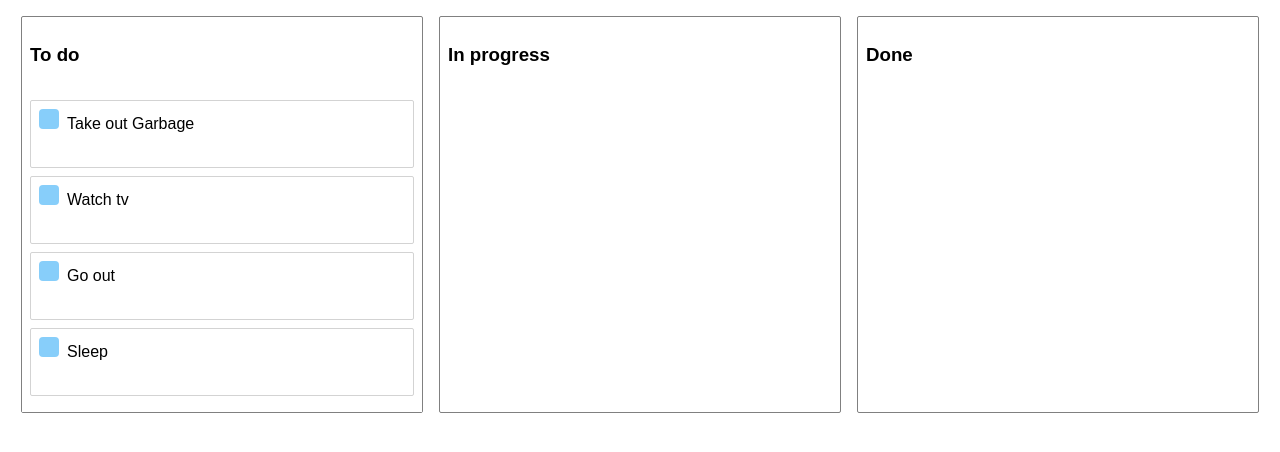
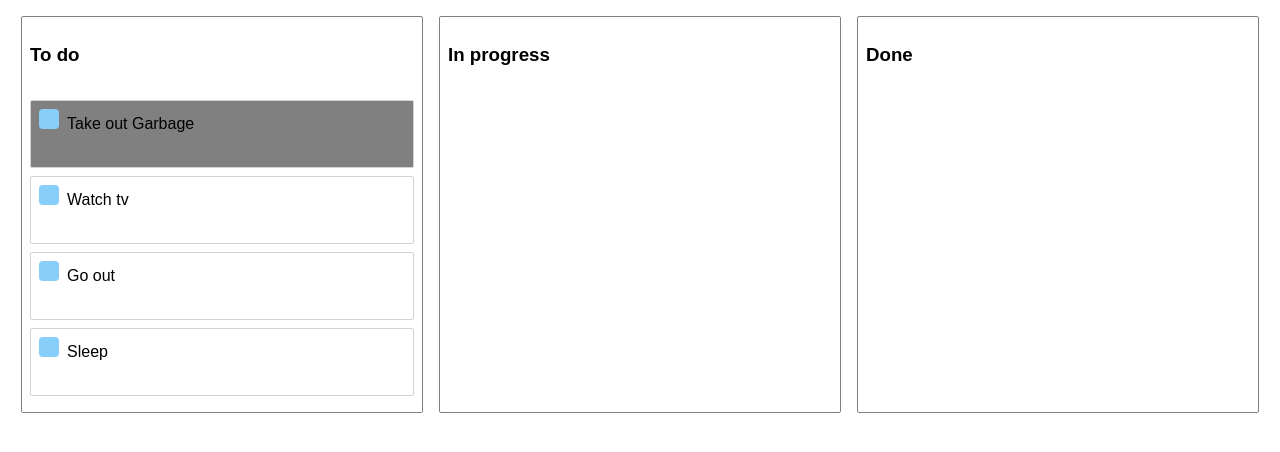
Before and after one commit to kubasulek2/DoTask, a React (Create React App) app: page / in a window 1280 px wide. Shown: the top 452 px of the page. Built offline with nearby package versions, Linux system fonts and the light colour scheme.

Commit message:
material-ui installed

```diff
--- a/package.json
+++ b/package.json
@@ -4,6 +4,8 @@
   "version": "0.1.0",
   "private": true,
   "dependencies": {
+    "@material-ui/core": "^4.6.0",
+    "@material-ui/icons": "^4.5.1",
     "dotenv": "^8.2.0",
     "react": "^16.11.0",
     "react-beautiful-dnd": "^12.0.0",
--- a/src/Components/Column.js
+++ b/src/Components/Column.js
@@ -25,6 +25,8 @@ const Column = ({ column, tasks }) => {
 			<Droppable
 				droppableId={column.id}
 				style={{minHeight: '200px'}}
+				type={column.id === 'column-3' ? 'done' : 'active'}
+
 			>
 				{(provided, snapshot) => (
 					<TaskList
--- a/src/Components/Task.js
+++ b/src/Components/Task.js
@@ -7,8 +7,13 @@ const Container = styled.div`
 	padding: 8px;
 	border-radius: 2px;
 	margin-bottom: 8px;
-	background-color: ${props => props.isDragging? 'lightgreen' : 'white'};
-	min-height: 50px; /* to be able to drop anything if list is empty */
+	background-color: ${
+	props => props.isDragDisabled
+		? 'grey'
+		: props.isDragging
+			? 'lightgreen'
+			: 'white' };
+	min-height: 50px; /* to be able to drop auything if list is empty */
 
 `;
 const DragHandle = styled.div`
@@ -20,13 +25,19 @@ const DragHandle = styled.div`
 	display: inline-block;
 `;
 const Task = ({ task, index }) => {
+	const isDragDisabled = task.id === 'task-1' ? true : false;
 	return (
-		<Draggable draggableId={task.id} index={index}>
-			{(provided, snapshot)=> (
+		<Draggable
+			draggableId={task.id}
+			index={index}
+			isDragDisabled={isDragDisabled}
+		>
+			{(provided, snapshot) => (
 				<Container
 					ref={provided.innerRef}
 					{...provided.draggableProps}
 					isDragging={snapshot.isDragging}
+					isDragDisabled={isDragDisabled}
 				>
 					<DragHandle
 						{...provided.dragHandleProps}
--- /dev/null
+++ b/src/index.css
@@ -0,0 +1,3 @@
+.jFiUTW{
+	min-height: 200px;
+}
--- a/src/index.js
+++ b/src/index.js
@@ -1,5 +1,7 @@
 import React from 'react';
 import ReactDOM from 'react-dom';
+
+import './index.css';
 import App from './Containers/App/App';
 
 require('dotenv').config();
```
Also changed, not shown: 1 other file (tests, documents, lock files or other folders).
